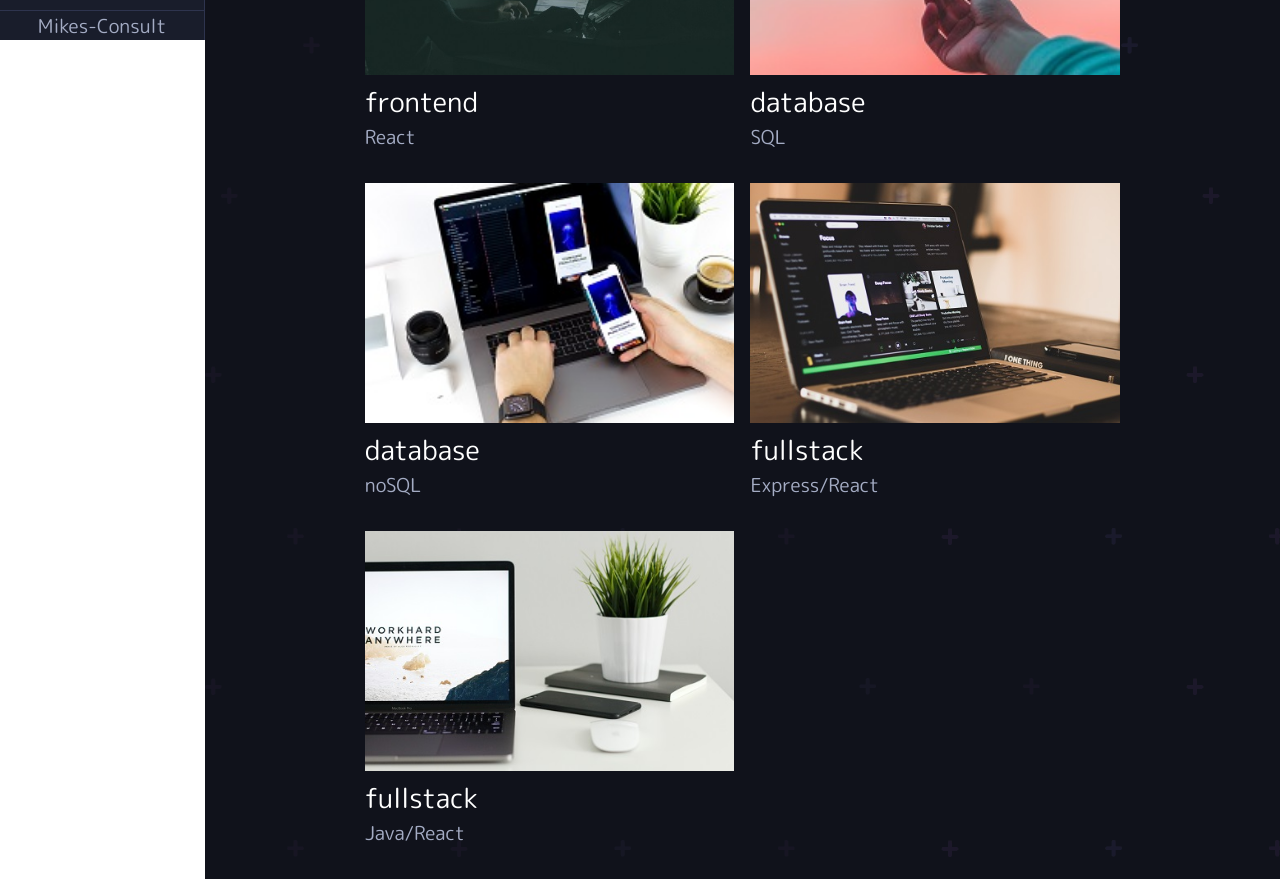
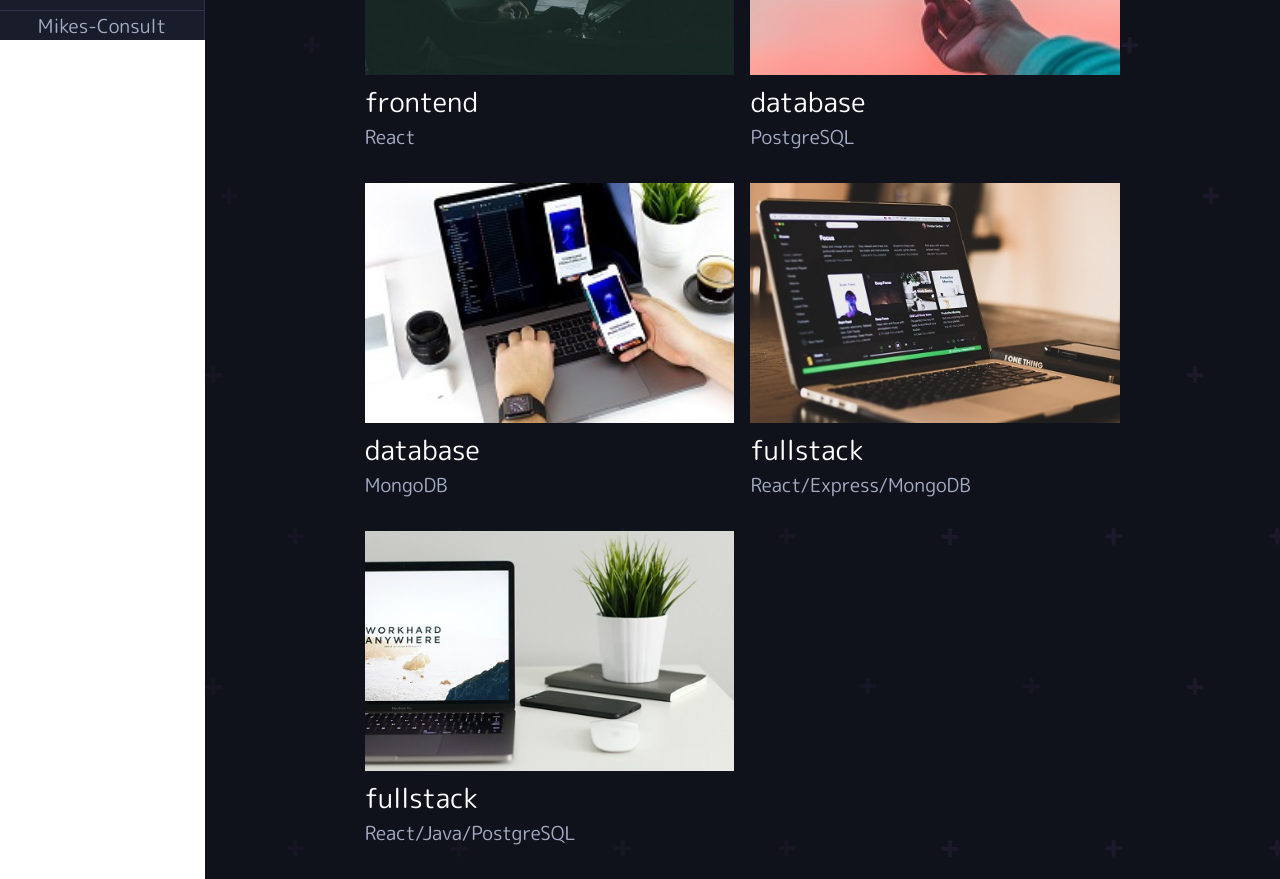
Before and after one commit to danmikes/portfolio, a React (Create React App) app: page /#/portfolio in a window 1280 px wide. Shown: the part 760-1639 px from the top of the page. Built offline with nearby package versions, Linux system fonts and the light colour scheme.

Commit message:
database

```diff
--- a/src/component/allPortfolios.js
+++ b/src/component/allPortfolios.js
@@ -45,7 +45,7 @@ const portfolios = [
     icon1: 'G',
     icon2: 'Y',
     image: port4,
-    title: 'SQL'
+    title: 'PostgreSQL'
   },
   {
     id: 5,
@@ -55,7 +55,7 @@ const portfolios = [
     icon1: 'G',
     icon2: 'Y',
     image: port5,
-    title: 'noSQL'
+    title: 'MongoDB'
   },
   {
     id: 6,
@@ -65,7 +65,7 @@ const portfolios = [
     icon1: 'G',
     icon2: 'Y',
     image: port6,
-    title: 'Express/React'
+    title: 'React/Express/MongoDB'
   },
   {
     id: 7,
@@ -75,7 +75,7 @@ const portfolios = [
     icon1: 'G',
     icon2: 'Y',
     image: port7,
-    title: 'Java/React'
+    title: 'React/Java/PostgreSQL'
   }
 ]
 
```
